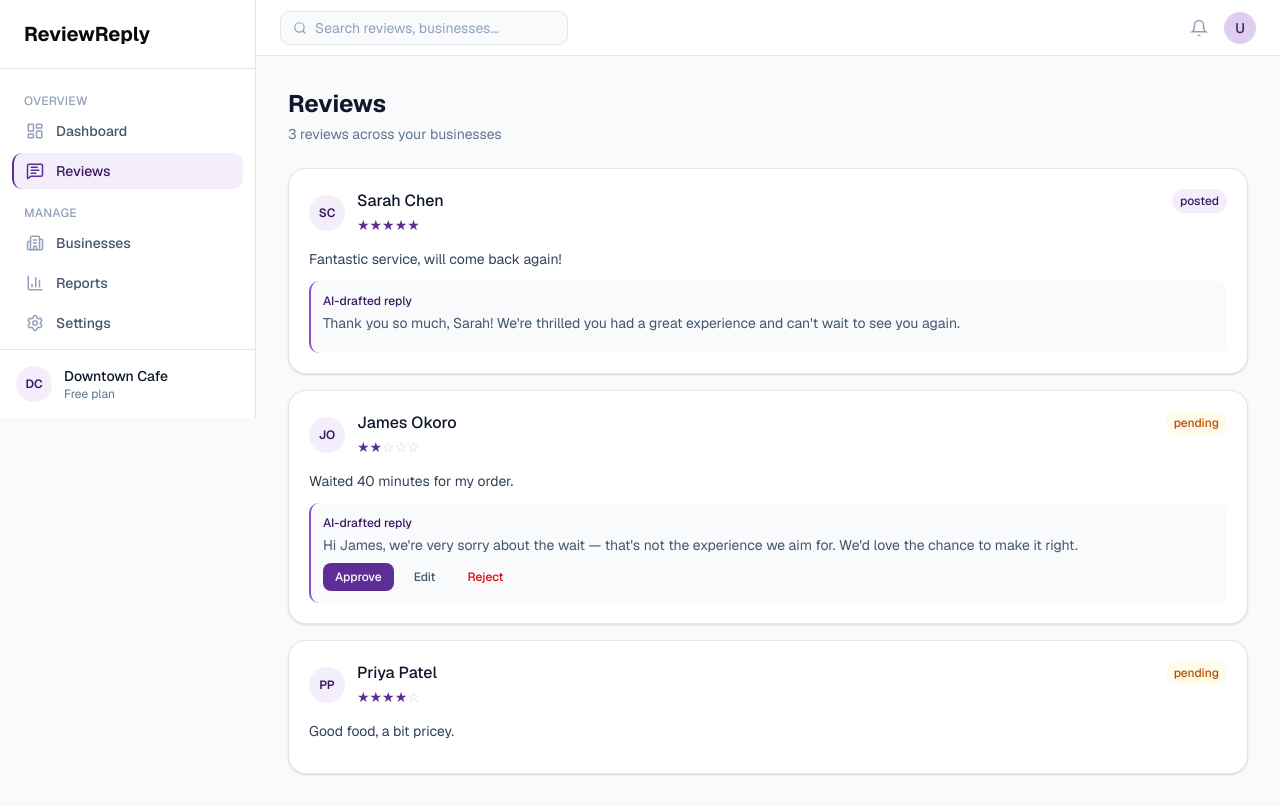
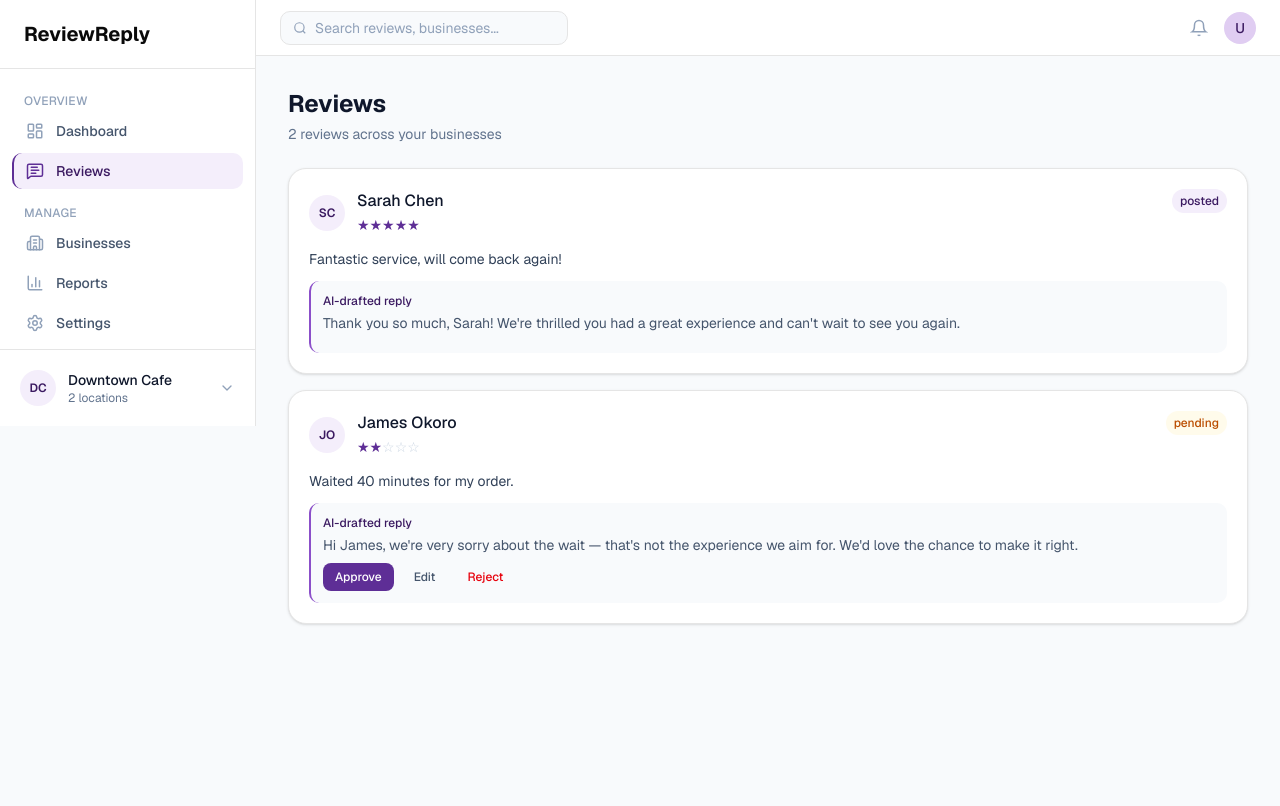
Before and after one commit to somayasaberi2005-cmd/reviewreply-frontend, a Next.js app: page /reviews in a window 1280 px wide. Built offline with nearby package versions, Linux system fonts and the light colour scheme.

Commit message:
Add multi-business switcher with filtered dashboard and reviews

```diff
--- a/app/dashboard/page.tsx
+++ b/app/dashboard/page.tsx
@@ -3,14 +3,17 @@
 import { useEffect, useState } from "react";
 import { getDashboardStats } from "@/lib/api";
 import { DashboardStats } from "@/lib/types";
+import { useBusinessContext } from "@/lib/business-context";
 import { MessageSquareText, Clock, Star, TrendingUp } from "lucide-react";
 
 export default function DashboardPage() {
+  const { selectedBusinessId } = useBusinessContext();
   const [stats, setStats] = useState<DashboardStats | null>(null);
 
   useEffect(() => {
-    getDashboardStats().then(setStats);
-  }, []);
+    if (!selectedBusinessId) return;
+    getDashboardStats(selectedBusinessId).then(setStats);
+  }, [selectedBusinessId]);
 
   if (!stats) {
     return <p className="text-slate-500 text-sm">Loading dashboard...</p>;
--- a/app/layout.tsx
+++ b/app/layout.tsx
@@ -1,6 +1,7 @@
 import type { Metadata } from "next";
 import { Geist, Geist_Mono } from "next/font/google";
 import { Sidebar } from "@/components/layout/Sidebar";
+import { BusinessProvider } from "@/lib/business-context";
 import "./globals.css";
 
 const geistSans = Geist({
@@ -25,6 +26,7 @@ export default function RootLayout({ children }: LayoutProps<"/">) {
       className={`${geistSans.variable} ${geistMono.variable} h-full antialiased`}
     >
       <body className="min-h-full flex bg-slate-50">
+        <BusinessProvider>
           <Sidebar />
           <div className="flex-1 flex flex-col">
             <header className="h-14 border-b border-border bg-white flex items-center justify-between px-6">
@@ -47,6 +49,7 @@ export default function RootLayout({ children }: LayoutProps<"/">) {
             </header>
             <main className="flex-1 p-8">{children}</main>
           </div>
+        </BusinessProvider>
       </body>
     </html>
   );
--- a/app/reviews/page.tsx
+++ b/app/reviews/page.tsx
@@ -2,6 +2,7 @@
 
 import { useEffect, useState } from "react";
 import { getReviews } from "@/lib/api";
+import { useBusinessContext } from "@/lib/business-context";
 import { Review, ReplyStatus } from "@/lib/types";
 
 function StatusBadge({ status }: { status: string }) {
@@ -31,17 +32,20 @@ function initials(name: string) {
 }
 
 export default function ReviewsPage() {
+  const { selectedBusinessId } = useBusinessContext();
   const [reviews, setReviews] = useState<Review[]>([]);
   const [loading, setLoading] = useState(true);
   const [editingId, setEditingId] = useState<string | null>(null);
   const [draftText, setDraftText] = useState("");
 
   useEffect(() => {
-    getReviews().then((data) => {
+    if (!selectedBusinessId) return;
+    setLoading(true);
+    getReviews(selectedBusinessId).then((data) => {
       setReviews(data);
       setLoading(false);
     });
-  }, []);
+  }, [selectedBusinessId]);
 
   function updateReplyStatus(reviewId: string, newStatus: ReplyStatus) {
     setReviews((prev) =>
--- a/components/layout/Sidebar.tsx
+++ b/components/layout/Sidebar.tsx
@@ -2,13 +2,16 @@
 
 import Link from "next/link";
 import { usePathname } from "next/navigation";
+import { useState } from "react";
 import {
   LayoutDashboard,
   MessageSquareText,
   Building2,
   BarChart3,
   Settings,
+  ChevronDown,
 } from "lucide-react";
+import { useBusinessContext } from "@/lib/business-context";
 
 const navGroups = [
   {
@@ -28,8 +31,16 @@ const navGroups = [
   },
 ];
 
+function initials(name: string) {
+  return name.split(" ").map((n) => n[0]).join("").slice(0, 2).toUpperCase();
+}
+
 export function Sidebar() {
   const pathname = usePathname();
+  const { businesses, selectedBusinessId, setSelectedBusinessId, loading } = useBusinessContext();
+  const [dropdownOpen, setDropdownOpen] = useState(false);
+
+  const selectedBusiness = businesses.find((b) => b.id === selectedBusinessId);
 
   return (
     <aside className="w-64 h-full border-r border-border bg-white flex flex-col">
@@ -69,12 +80,53 @@ export function Sidebar() {
         ))}
       </nav>
 
-      <div className="px-4 py-4 border-t border-border flex items-center gap-3">
-        <div className="avatar-circle">DC</div>
-        <div className="min-w-0">
-          <p className="text-sm font-medium text-slate-900 truncate">Downtown Cafe</p>
-          <p className="text-xs text-slate-500 truncate">Free plan</p>
-        </div>
+      <div className="relative px-3 py-3 border-t border-border">
+        {loading ? (
+          <div className="px-1 py-1 text-xs text-slate-400">Loading businesses...</div>
+        ) : (
+          <>
+            <button
+              onClick={() => setDropdownOpen((prev) => !prev)}
+              className="w-full flex items-center gap-3 px-2 py-2 rounded-lg hover:bg-slate-50 transition-colors"
+            >
+              <div className="avatar-circle">
+                {selectedBusiness ? initials(selectedBusiness.name) : "?"}
+              </div>
+              <div className="min-w-0 flex-1 text-left">
+                <p className="text-sm font-medium text-slate-900 truncate">
+                  {selectedBusiness?.name ?? "Select business"}
+                </p>
+                <p className="text-xs text-slate-500 truncate">
+                  {businesses.length} location{businesses.length !== 1 ? "s" : ""}
+                </p>
+              </div>
+              <ChevronDown size={16} className="text-slate-400 flex-shrink-0" />
+            </button>
+
+            {dropdownOpen && (
+              <div className="absolute bottom-full left-3 right-3 mb-1 bg-white border border-border rounded-lg shadow-sm py-1 max-h-56 overflow-y-auto">
+                {businesses.map((business) => (
+                  <button
+                    key={business.id}
+                    onClick={() => {
+                      setSelectedBusinessId(business.id);
+                      setDropdownOpen(false);
+                    }}
+                    className={`w-full flex items-center gap-3 px-3 py-2 text-left hover:bg-slate-50 transition-colors ${
+                      business.id === selectedBusinessId ? "bg-berry-50" : ""
+                    }`}
+                  >
+                    <div className="avatar-circle">{initials(business.name)}</div>
+                    <div className="min-w-0">
+                      <p className="text-sm font-medium text-slate-900 truncate">{business.name}</p>
+                      <p className="text-xs text-slate-500 truncate">{business.city}, {business.state}</p>
+                    </div>
+                  </button>
+                ))}
+              </div>
+            )}
+          </>
+        )}
       </div>
     </aside>
   );
--- a/lib/api.ts
+++ b/lib/api.ts
@@ -7,6 +7,7 @@ function delay(ms: number) {
 const mockReviews: Review[] = [
   {
     id: "1",
+    businessId: "b1",
     businessReviewSiteId: "brs-1",
     reviewer: { id: "r1", displayName: "Sarah Chen" },
     rating: 5,
@@ -25,6 +26,7 @@ const mockReviews: Review[] = [
   },
   {
     id: "2",
+    businessId: "b1",
     businessReviewSiteId: "brs-1",
     reviewer: { id: "r2", displayName: "James Okoro" },
     rating: 2,
@@ -43,13 +45,14 @@ const mockReviews: Review[] = [
   },
   {
     id: "3",
-    businessReviewSiteId: "brs-1",
+    businessId: "b2",
+    businessReviewSiteId: "brs-2",
     reviewer: { id: "r3", displayName: "Priya Patel" },
     rating: 4,
     reviewText: "Good food, a bit pricey.",
     reviewCreatedAt: "2026-08-27",
     replyStatus: "pending",
-    businessName: "Downtown Cafe",
+    businessName: "Riverside Diner",
   },
 ];
 
@@ -58,17 +61,27 @@ const mockBusinesses: Business[] = [
   { id: "b2", name: "Riverside Diner", shortName: "Riverside", city: "Austin", state: "TX", status: "active" },
 ];
 
-export async function getReviews(): Promise<Review[]> {
+export async function getReviews(businessId?: string): Promise<Review[]> {
   await delay(300);
-  return mockReviews;
+  if (!businessId) return mockReviews;
+  return mockReviews.filter((r) => r.businessId === businessId);
 }
 
-export async function getDashboardStats(): Promise<DashboardStats> {
+export async function getDashboardStats(businessId?: string): Promise<DashboardStats> {
   await delay(300);
+  const relevant = businessId
+    ? mockReviews.filter((r) => r.businessId === businessId)
+    : mockReviews;
+
+  const avgRating =
+    relevant.length > 0
+      ? relevant.reduce((sum, r) => sum + r.rating, 0) / relevant.length
+      : 0;
+
   return {
-    totalReviews: mockReviews.length,
-    averageRating: 4.6,
-    pendingReplies: mockReviews.filter((r) => r.replyStatus === "pending").length,
+    totalReviews: relevant.length,
+    averageRating: Math.round(avgRating * 10) / 10,
+    pendingReplies: relevant.filter((r) => r.replyStatus === "pending").length,
     responseRate: 94,
   };
 }
@@ -77,6 +90,7 @@ export async function getBusinesses(): Promise<Business[]> {
   await delay(300);
   return mockBusinesses;
 }
+
 export async function getReportSummary(): Promise<ReportSummary> {
   await delay(300);
   return {
--- /dev/null
+++ b/lib/business-context.tsx
@@ -0,0 +1,46 @@
+"use client";
+
+import { createContext, useContext, useEffect, useState, ReactNode } from "react";
+import { getBusinesses } from "@/lib/api";
+import { Business } from "@/lib/types";
+
+type BusinessContextType = {
+  businesses: Business[];
+  selectedBusinessId: string | null;
+  setSelectedBusinessId: (id: string) => void;
+  loading: boolean;
+};
+
+const BusinessContext = createContext<BusinessContextType | undefined>(undefined);
+
+export function BusinessProvider({ children }: { children: ReactNode }) {
+  const [businesses, setBusinesses] = useState<Business[]>([]);
+  const [selectedBusinessId, setSelectedBusinessId] = useState<string | null>(null);
+  const [loading, setLoading] = useState(true);
+
+  useEffect(() => {
+    getBusinesses().then((data) => {
+      setBusinesses(data);
+      if (data.length > 0) {
+        setSelectedBusinessId(data[0].id);
+      }
+      setLoading(false);
+    });
+  }, []);
+
+  return (
+    <BusinessContext.Provider
+      value={{ businesses, selectedBusinessId, setSelectedBusinessId, loading }}
+    >
+      {children}
+    </BusinessContext.Provider>
+  );
+}
+
+export function useBusinessContext() {
+  const context = useContext(BusinessContext);
+  if (!context) {
+    throw new Error("useBusinessContext must be used within a BusinessProvider");
+  }
+  return context;
+}
--- a/lib/types.ts
+++ b/lib/types.ts
@@ -26,6 +26,7 @@ export type ReviewReply = {
 
 export type Review = {
   id: string;
+  businessId: string;
   businessReviewSiteId: string;
   reviewer: Reviewer;
   rating: number; // 1-5
```
Also changed, not shown: 1 other file (tests, documents, lock files or other folders). Lines whose indentation alone changed are shown as unchanged.
